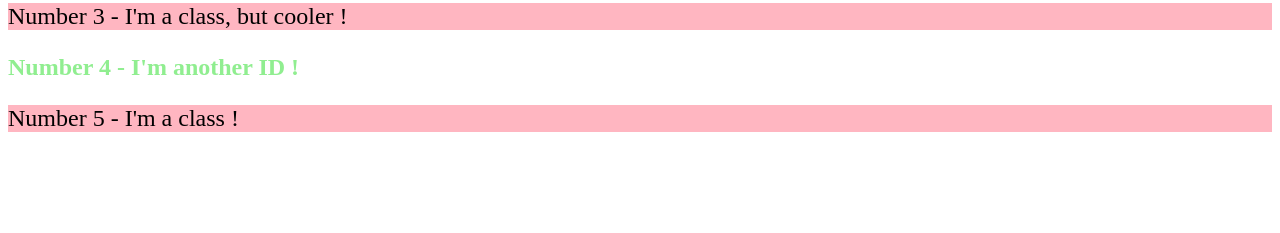
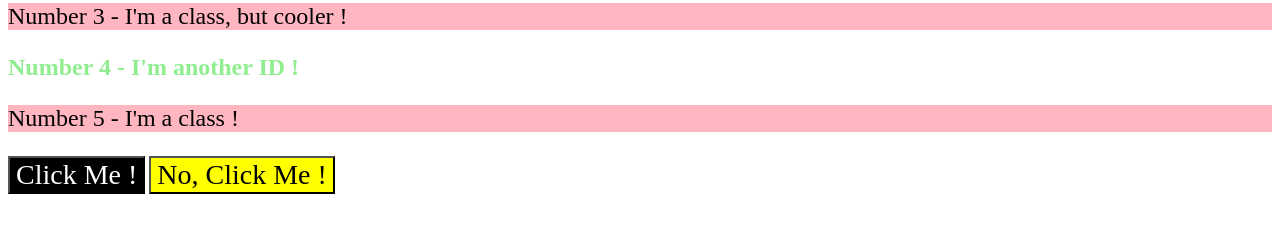
Before and after one commit to Loic29000/Odin-Project, a plain HTML site: page Intro-to-CSS/index.html in a window 1280 px wide. Shown: the part 235-468 px from the top of the page. Drawn offline with Linux system fonts and the light colour scheme.

Commit message:
CSS 03 grouping selectors

```diff
--- a/Intro-to-CSS/index.html
+++ b/Intro-to-CSS/index.html
@@ -22,5 +22,11 @@
     <p class="text_style font24">Number 3 - I'm a class, but cooler !</p>
     <div id="green">Number 4 - I'm another ID !</div>
     <p class="text_style font24">Number 5 - I'm a class !</p>
+    <button class="black font28">
+        Click Me !
+    </button>
+    <button class="yellow font28">
+        No, Click Me !
+    </button>
 </body>
 </html>
--- a/Intro-to-CSS/styles.css
+++ b/Intro-to-CSS/styles.css
@@ -39,3 +39,17 @@ button {
     font-size: 24px;
     font-weight: bold;
 }
+
+.black {
+    background-color: black;
+    color: white;
+}
+
+.yellow {
+    background-color: yellow;
+}
+
+.font28 {
+    font-family: "Helvetica, Times New Roman, sans-serif";
+    font-size: 28px;
+}
```
